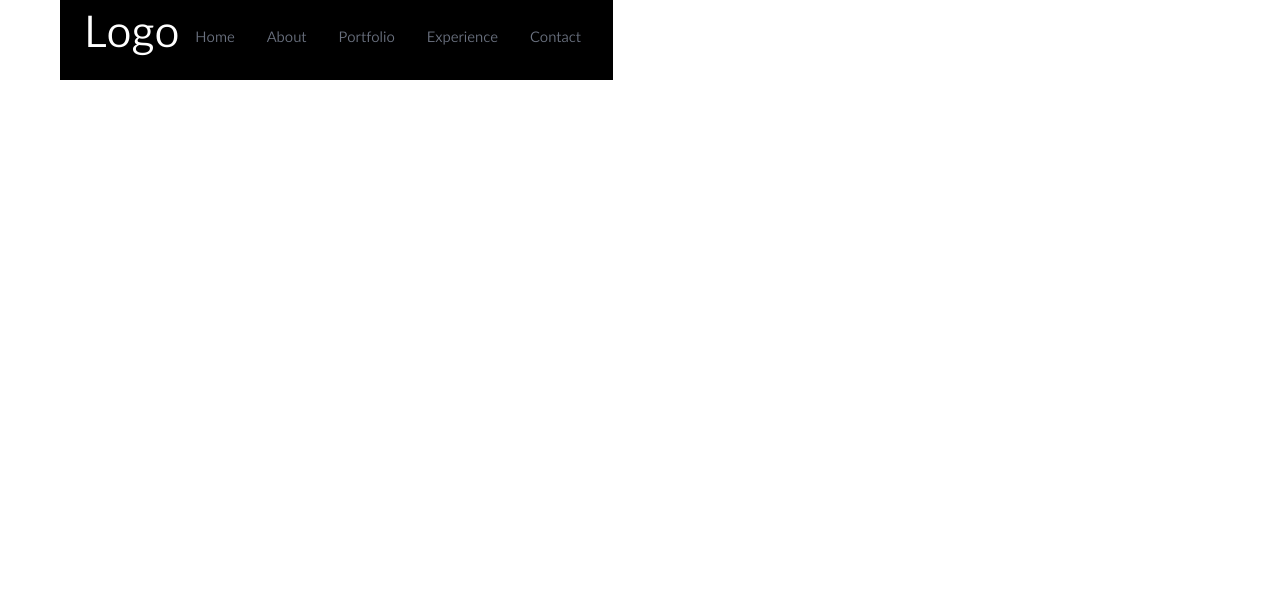
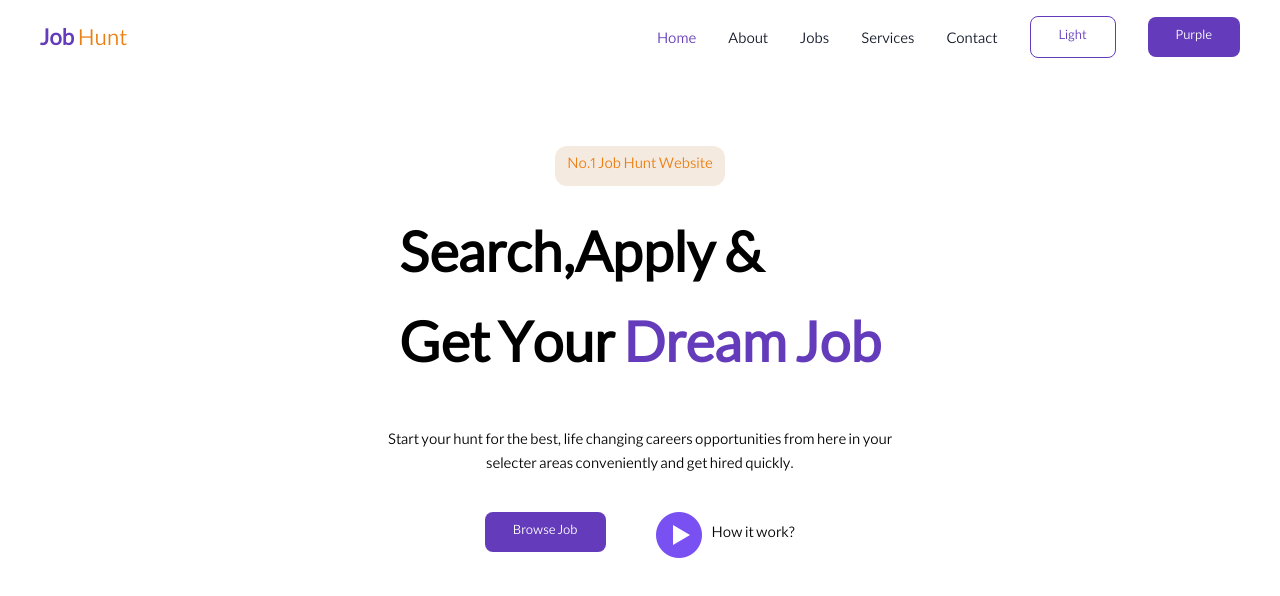
Before and after one commit to amirkhoda/ui_site, a Next.js app: page / in a window 1280 px wide. Shown: the top 596 px of the page. Built offline with nearby package versions, Linux system fonts and the light colour scheme.

Commit message:
add first page without carousel

```diff
--- a/src/app/globals.css
+++ b/src/app/globals.css
@@ -12,7 +12,7 @@ html,body{
   max-width: 1200px;
   overflow-x: hidden;
   margin: auto;
-  padding: 0 10px;
+  /* padding: 0 10px; */
 }
 a{
   color: inherit;
--- a/src/app/layout.tsx
+++ b/src/app/layout.tsx
@@ -1,10 +1,11 @@
 import { yekan } from "@/utils/fonts";
 import "./globals.css";
+import Navbar from "@/components/navbar";
 
-export const Metadata={
-  title:"Create Next App",
-  description:"Generated by create next app"
-}
+export const Metadata = {
+  title: "Create Next App",
+  description: "Generated by create next app",
+};
 
 export default function RootLayout({
   children,
@@ -13,9 +14,7 @@ export default function RootLayout({
 }>) {
   return (
     <html lang="en">
-    <body className={yekan.className}>
-      {children}
-    </body>
-  </html>
+      <body className={yekan.className}>{children}</body>
+    </html>
   );
 }
--- a/src/app/page.tsx
+++ b/src/app/page.tsx
@@ -1,9 +1,12 @@
-import Navbar from "@/template/Navbar";
+import Navbar from "@/components/navbar";
+import SearchApply from "@/components/searchApply/SearchApply";
 
 export default function Home() {
   return (
     <>
-      <Navbar/>
+      <Navbar />
+
+      <SearchApply />
     </>
   );
 }
--- a/src/components/DesktopNavbar.tsx
+++ /dev/null
@@ -1,83 +0,0 @@
-"use client"
-import Link from 'next/link';
-import React, { useState } from 'react'
-// import { FaBars, FaTimes } from "react-icons/fa";
-
-function DesktopNavbar() {
-    const [nav, setNav] = useState(false);
-
-    const links = [
-      {
-        id: 1,
-        link: "home",
-      },
-      {
-        id: 2,
-        link: "about",
-      },
-      {
-        id: 3,
-        link: "portfolio",
-      },
-      {
-        id: 4,
-        link: "experience",
-      },
-      {
-        id: 5,
-        link: "contact",
-      },
-    ];
-
-  return (
-
-    <div className="flex justify-between items-center  h-20 px-4 text-white bg-black fixed nav">
-      <div>        <h1 className="text-5xl font-signature ml-2">
-          <a
-            className="link-underline link-underline-black"
-            href=""
-            target="_blank"
-            rel="noreferrer"
-          >
-            Logo
-          </a>
-        </h1>
-      </div>
-
-      <ul className="hidden md:flex">
-        {links.map(({ id, link }) => (
-          <li
-            key={id}
-            className="nav-links px-4 cursor-pointer capitalize font-medium text-gray-500 hover:scale-105 hover:text-white duration-200 link-underline"
-          >
-            <Link href={link}>{link}</Link>
-          </li>
-        ))}
-      </ul>
-
-      <div
-        onClick={() => setNav(!nav)}
-        className="cursor-pointer pr-4 z-10 text-gray-500 md:hidden"
-      >
-        {/* {nav ? <FaTimes size={30} /> : <FaBars size={30} />} */}
-      </div>
-
-      {nav && (
-        <ul className="flex flex-col justify-center items-center absolute top-0 left-0 w-full h-screen bg-gradient-to-b from-black to-gray-800 text-gray-500">
-          {links.map(({ id, link }) => (
-            <li
-              key={id}
-              className="px-4 cursor-pointer capitalize py-6 text-4xl"
-            >
-              <Link onClick={() => setNav(!nav)} href={link}>
-                {link}
-              </Link>
-            </li>
-          ))}
-        </ul>
-      )}
-    </div>
-  );
-}
-
-export default DesktopNavbar
--- /dev/null
+++ b/src/components/navbar/index.tsx
@@ -0,0 +1,102 @@
+import React from "react";
+
+function Navbar() {
+  return (
+    <nav className="bg-white">
+      <div className="max-w-screen-xl flex justify-between mx-auto items-center  py-4">
+        <a
+          href="https://flowbite.com/"
+          className="flex items-center space-x-3 rtl:space-x-reverse"
+        >
+          <p className="self-center text-2xl text-primary font-semibold whitespace-nowrap">
+            Job
+            <span className="text-[#eb7f13]"> Hunt</span>
+          </p>
+        </a>
+        <button
+          data-collapse-toggle="navbar-default"
+          type="button"
+          className="inline-flex items-center p-2 w-10 h-10 justify-center text-sm text-gray-500 rounded-lg md:hidden hover:bg-gray-100 focus:outline-none focus:ring-2 focus:ring-gray-200 "
+          aria-controls="navbar-default"
+          aria-expanded="false"
+        >
+          <span className="sr-only">Open main menu</span>
+          <svg
+            className="w-5 h-5"
+            aria-hidden="true"
+            xmlns="http://www.w3.org/2000/svg"
+            fill="none"
+            viewBox="0 0 17 14"
+          >
+            <path
+              stroke="currentColor"
+              stroke-linecap="round"
+              stroke-linejoin="round"
+              stroke-width="2"
+              d="M1 1h15M1 7h15M1 13h15"
+            />
+          </svg>
+        </button>
+        <div className="hidden w-full md:block md:w-auto" id="navbar-default">
+          <ul className="font-medium flex flex-col items-center p-4 md:p-0 mt-4 border border-gray-100 rounded-lg md:flex-row md:space-x-8 rtl:space-x-reverse md:mt-0 md:border-0 md:bg-white  ">
+            <li>
+              <a
+                href="#"
+                className="block py-2 px-3 text-white bg-blue-700 rounded md:bg-transparent md:text-primary md:p-0"
+                aria-current="page"
+              >
+                Home
+              </a>
+            </li>
+            <li>
+              <a
+                href="#"
+                className="block py-2 px-3 text-gray-900 rounded hover:bg-gray-100 md:hover:bg-transparent md:border-0 md:hover:text-primary md:p-0"
+              >
+                About
+              </a>
+            </li>
+            <li>
+              <a
+                href="#"
+                className="block py-2 px-3 text-gray-900 rounded hover:bg-gray-100 md:hover:bg-transparent md:border-0 md:hover:text-primary md:p-0"
+              >
+                Jobs
+              </a>
+            </li>
+            <li>
+              <a
+                href="#"
+                className="block py-2 px-3 text-gray-900 rounded hover:bg-gray-100 md:hover:bg-transparent md:border-0 md:hover:text-primary md:p-0"
+              >
+                Services
+              </a>
+            </li>
+            <li>
+              <a
+                href="#"
+                className="block py-2 px-3 text-gray-900 rounded hover:bg-gray-100 md:hover:bg-transparent md:border-0 md:hover:text-primary md:p-0"
+              >
+                Contact
+              </a>
+            </li>
+            <button
+              type="button"
+              className="text-primary bg-white border border-primary focus:outline-none hover:bg-gray-100 focus:ring-4 focus:ring-gray-100 font-medium rounded-lg text-sm px-7 py-2.5 me-2 mb-2"
+            >
+              Light
+            </button>
+            <button
+              type="button"
+              className="focus:outline-none text-white bg-primary hover:bg-purple-800 focus:ring-4 focus:ring-purple-300 font-medium rounded-lg text-sm px-7 py-2.5 mb-2  "
+            >
+              Purple
+            </button>
+          </ul>
+        </div>
+      </div>
+    </nav>
+  );
+}
+
+export default Navbar;
--- /dev/null
+++ b/src/components/searchApply/SearchApply.tsx
@@ -0,0 +1,34 @@
+import Image from "next/image";
+import React from "react";
+import playIcon from "../../../public/image/icons8-play-100.png";
+function SearchApply() {
+  return (
+    <div className="flex flex-col justify-center items-center mt-16 gap-8">
+      <button className="bg-[#f5eadf] text-[#eb7f13] py-2 px-3 rounded-xl">
+        No.1 Job Hunt Website
+      </button>
+      <p className="font-black text-[60px]">
+        Search,Apply & <br /> Get Your{" "}
+        <span className="text-primary font-black text-[60px]">Dream Job</span>
+      </p>
+      <p className="text-center	">
+        Start your hunt for the best, life changing careers opportunities from
+        here in your <br /> selecter areas conveniently and get hired quickly.
+      </p>
+      <div className="flex justify-center items-end gap-12">
+        <button
+          type="button"
+          className="focus:outline-none text-white bg-primary hover:bg-purple-800 focus:ring-4 focus:ring-purple-300 font-medium rounded-lg text-sm px-7 py-2.5 mb-2  "
+        >
+          Browse Job
+        </button>
+        <div className="flex justify-center items-center gap-2">
+          <Image width={50} height={50} src={playIcon} alt="playIcon" />
+          <p>How it work?</p>
+        </div>
+      </div>
+    </div>
+  );
+}
+
+export default SearchApply;
--- a/src/template/Navbar.tsx
+++ /dev/null
@@ -1,12 +0,0 @@
-import DesktopNavbar from '@/components/DesktopNavbar'
-import React from 'react'
-
-function Navbar() {
-  return (
-    <>
-    <DesktopNavbar/>
-    </>
-  )
-}
-
-export default Navbar
--- a/tailwind.config.ts
+++ b/tailwind.config.ts
@@ -13,6 +13,12 @@ const config: Config = {
         "gradient-conic":
           "conic-gradient(from 180deg at 50% 50%, var(--tw-gradient-stops))",
       },
+      colors: {
+        transparent: 'transparent',
+        current: 'currentColor',
+        'primary':"#633BBB"
+
+      },
     },
   },
   plugins: [],
```
Also changed, not shown: src/utils/hiredcard.ts (added, +30 -0 lines), public/image/icons8-play-100.png (added), src/components/MobileNavbar.tsx (deleted).
